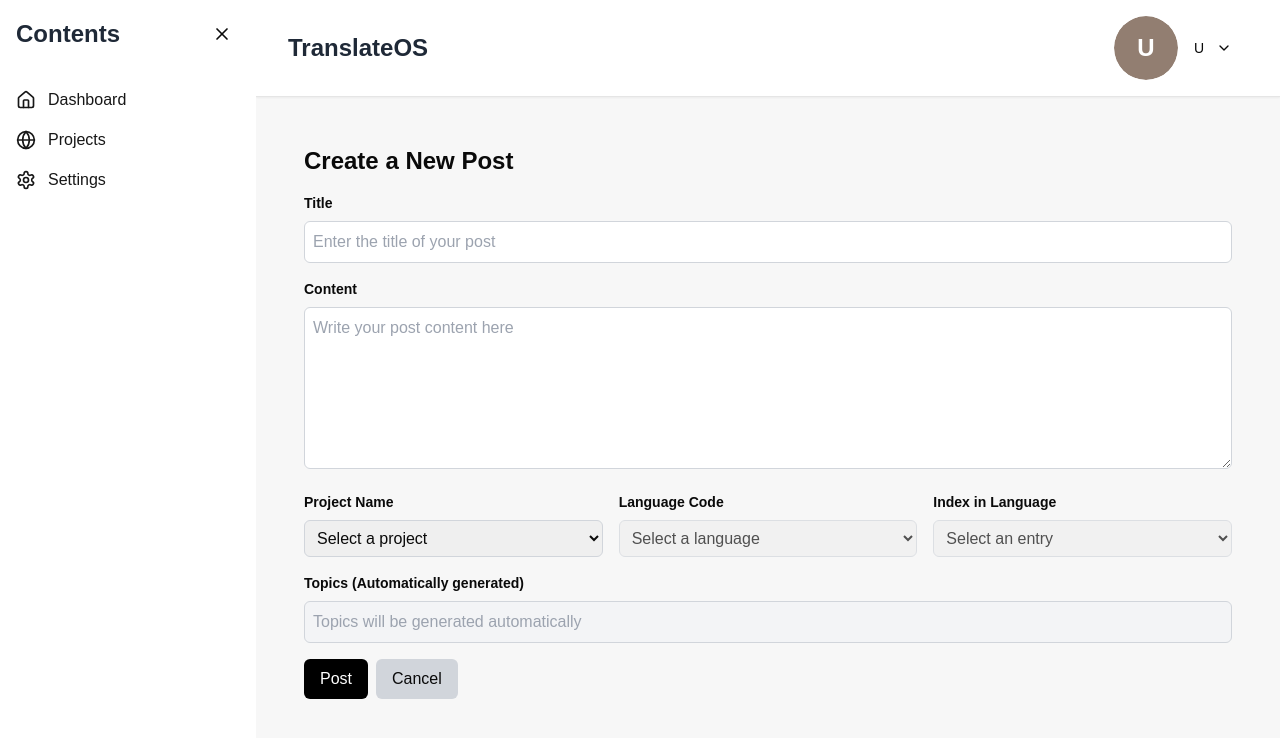
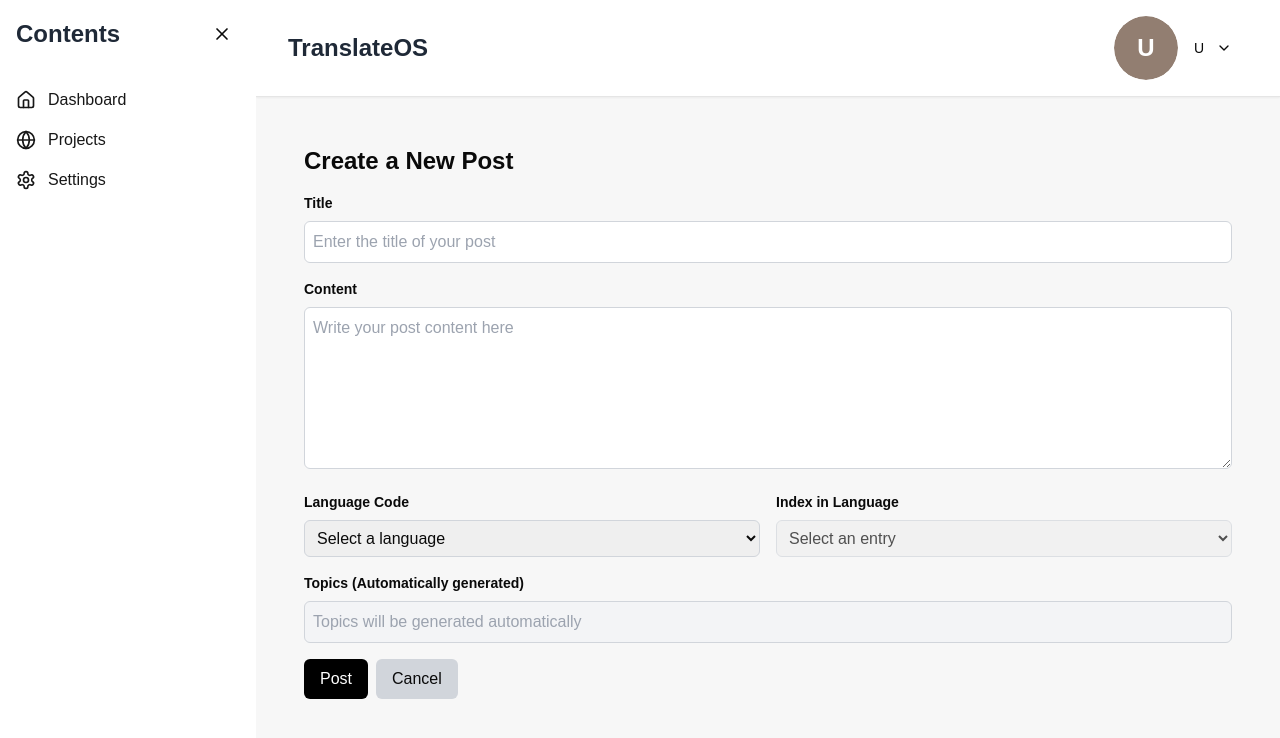
Before and after one commit to livio9/HappyTrans_Frontend, a Next.js app: page /create-post in a window 1280 px wide. Shown: the top 738 px of the page. Built offline with nearby package versions, Linux system fonts and the light colour scheme.

Commit message:
fix: 修复社区话题导航的问题

```diff
--- a/src/app/Entries/page.tsx
+++ b/src/app/Entries/page.tsx
@@ -471,7 +471,7 @@ export default function ProjectDetails() {
                         <div className="relative md:w-2/3">
                             <Input
                                 type="text"
-                                placeholder="Search translations..."
+                                placeholder="Search Index/Source/Translation..."
                                 value={searchTerm}
                                 onChange={(e) => setSearchTerm(e.target.value)}
                                 className="pl-10 pr-4 py-2 w-full"
--- a/src/app/create-post/page.tsx
+++ b/src/app/create-post/page.tsx
@@ -1,6 +1,6 @@
 'use client';
 
-import { useState, useEffect, ChangeEvent } from 'react';
+import { useState, useEffect, ChangeEvent, SetStateAction } from 'react';
 import { useRouter } from 'next/navigation';
 import { useSearchParams } from 'next/navigation';
 import { getCookie } from '@/utils/cookies';
@@ -13,7 +13,6 @@ const CreatePost = () => {
     const [content, setContent] = useState('');
     const [selectedTopics, setSelectedTopics] = useState('');
     const [errorMessage, setErrorMessage] = useState(''); // 用于显示错误信息
-    const [projectName, setProjectName] = useState('');
     const [languageCode, setLanguageCode] = useState('');
     const [idxInLanguage, setIdxInLanguage] = useState('');
     const [inputError, setInputError] = useState(''); // 用于显示输入错误信息
@@ -22,7 +21,7 @@ const CreatePost = () => {
     const csrfToken = getCookie('csrftoken'); // 获取 CSRF token
     const { user, token, projectInProcess } = useAuth(); // 使用用户上下文获取当前用户
     const searchParams = useSearchParams();
-    const fetchprojectName = searchParams.get('project');
+    const projectName = searchParams.get('project');
     const { addDiscussion } = useDiscussions();
 
     interface Language {
@@ -45,50 +44,33 @@ const CreatePost = () => {
         getFormattedEntryInfo,
     } = useProject();
 
-    // 使用 projectInProcess 作为项目列表
-    const projects = projectInProcess || [];
-    const [selectedProject, setSelectedProject] = useState('');
     const [selectedLanguage, setSelectedLanguage] = useState('');
     const [selectedEntry, setSelectedEntry] = useState('');
     const [languages, setLanguages] = useState([]);
 
-    // 处理项目选择变更
-    const handleProjectChange = async (e: ChangeEvent<HTMLSelectElement>) => {
-        const projectName = e.target.value;
-        setInputError('');
-        setSelectedProject(projectName);
-        setSelectedLanguage(''); // 清空语言选择
-        setSelectedEntry(''); // 清空条目选择
+    // 在组件加载时获取项目信息
+    useEffect(() => {
         if (projectName) {
-            const projectData = await fetchProjectInfo(projectName);
+            fetchProjectInfo(projectName).then((projectData: { languages: SetStateAction<never[]>; }) => {
                 if (projectData && projectData.languages) {
                     setLanguages(projectData.languages);
                 }
-        } else {
-            setLanguages([]);
-            setSelectedLanguage('');
-            setSelectedEntry('');
+            });
+            // 初始化 topics 为项目名
+            setSelectedTopics(`#${projectName}`);
         }
-        updateTopics(projectName, '', '');
-    };
+    }, [projectName]);
 
     const handleLanguageChange = async (e: ChangeEvent<HTMLSelectElement>) => {
         setInputError(''); // 清除错误信息
-        if (!selectedProject) {
-            setInputError('Please select a Project first.');
-            setSelectedLanguage('');
-            return;
-        }
 
         const languageCode = e.target.value;
         setSelectedLanguage(languageCode);
         setSelectedEntry(''); // 清空条目选择
         if (languageCode) {
-            console.log('selectedProject:', selectedProject);
-            console.log('languageCode:', languageCode);
-            await fetchEntries(selectedProject, languageCode);
+            await fetchEntries(projectName, languageCode);
         }
-        updateTopics(selectedProject, languageCode, '');
+        updateTopics(languageCode, '');
     };
 
     const handleEntryChange = (e: ChangeEvent<HTMLSelectElement>) => {
@@ -101,7 +83,7 @@ const CreatePost = () => {
 
         const entryValue = e.target.value;
         setSelectedEntry(entryValue);
-        updateTopics(selectedProject, selectedLanguage, entryValue);
+        updateTopics(selectedLanguage, entryValue);
     };
 
     // 处理Topics的格式化
@@ -126,7 +108,7 @@ const CreatePost = () => {
 
     // 跳转到社区页面
     const handleCommunityNavigation = () => {
-        router.push(`/community-forum?project=${fetchprojectName}`);
+        router.push(`/community-forum?project=${projectName }`);
     };
 
     // 提交新评论
@@ -159,7 +141,7 @@ const CreatePost = () => {
         // 4. 提交表单数据
         try {
             const response = await fetch(
-                `${process.env.NEXT_PUBLIC_API_BASE_URL}/discussions/?project_name=${fetchprojectName}`,
+                `${process.env.NEXT_PUBLIC_API_BASE_URL}/discussions/?project_name=${projectName }`,
                 {
                     method: 'POST',
                     headers: {
@@ -191,15 +173,12 @@ const CreatePost = () => {
     };
 
     // 更新 Topics
-    const updateTopics = (project: string, language: string, entry: string) => {
-        let topics = '';
-        if (project) {
-            topics = `#${project}`;
+    const updateTopics = (language: string, entry: string) => {
+        let topics = `#${projectName}`; // 始终包含项目名
         if (language) {
             topics += ` #${language}`;
             if (entry) {
                 topics += ` #${entry}`;
-                }
             }
         }
         setSelectedTopics(topics);
@@ -259,28 +238,6 @@ const CreatePost = () => {
             <div className="mb-4 flex space-x-4">
                 <div className="flex-1">
                     <label
-                        htmlFor="projectName"
-                        className="block text-sm font-semibold mb-2"
-                    >
-                        Project Name
-                    </label>
-                    <select
-                        id="projectName"
-                        value={selectedProject}
-                        onChange={handleProjectChange}
-                        className="w-full p-2 border border-gray-300 rounded-md"
-                    >
-                        <option value="">Select a project</option>
-                        {(projects || []).map((projectName: string) => (
-                            <option key={projectName} value={projectName}>
-                                {projectName}
-                            </option>
-                        ))}
-                    </select>
-                </div>
-
-                <div className="flex-1">
-                    <label
                         htmlFor="languageCode"
                         className="block text-sm font-semibold mb-2"
                     >
@@ -291,7 +248,6 @@ const CreatePost = () => {
                         value={selectedLanguage}
                         onChange={handleLanguageChange}
                         className="w-full p-2 border border-gray-300 rounded-md"
-                        disabled={!selectedProject}
                     >
                         <option value="">Select a language</option>
                         {languages.map((lang: Language) => (
--- a/src/app/public/Entries/page.tsx
+++ b/src/app/public/Entries/page.tsx
@@ -452,7 +452,7 @@ export default function ProjectDetails() {
                         <div className="relative md:w-2/3">
                             <Input
                                 type="text"
-                                placeholder="Search translations..."
+                                placeholder="Search Index/Source/Translation..."
                                 value={searchTerm}
                                 onChange={(e) => setSearchTerm(e.target.value)}
                                 className="pl-10 pr-4 py-2 w-full"
```
Lines whose indentation alone changed are shown as unchanged.
